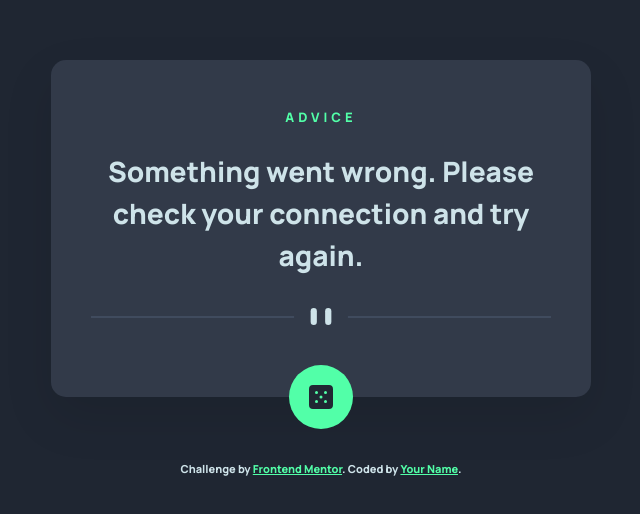
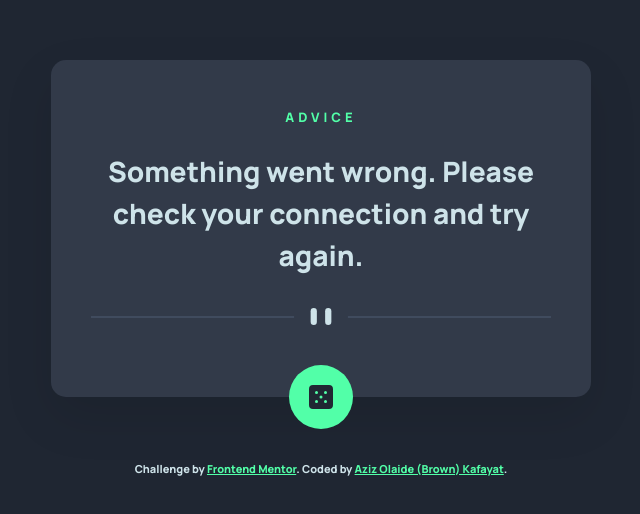
Before and after one commit to kaphaaya/advice-generator, a plain HTML site: page index.html in a window 1280 px wide. Shown: the part 132-646 px from the top of the page, without its empty margins (319-959 px from the left). Drawn offline with Linux system fonts and the light colour scheme; no server answers.

Commit message:
Update project attribution

```diff
--- a/index.html
+++ b/index.html
@@ -41,7 +41,7 @@
   <footer class="attribution">
     Challenge by
     <a href="https://www.frontendmentor.io?ref=challenge">Frontend Mentor</a>.
-    Coded by <a href="#">Your Name</a>.
+    Coded by <a href="#">Aziz Olaide (Brown) Kafayat</a>.
   </footer>
 </body>
 </html>
```
